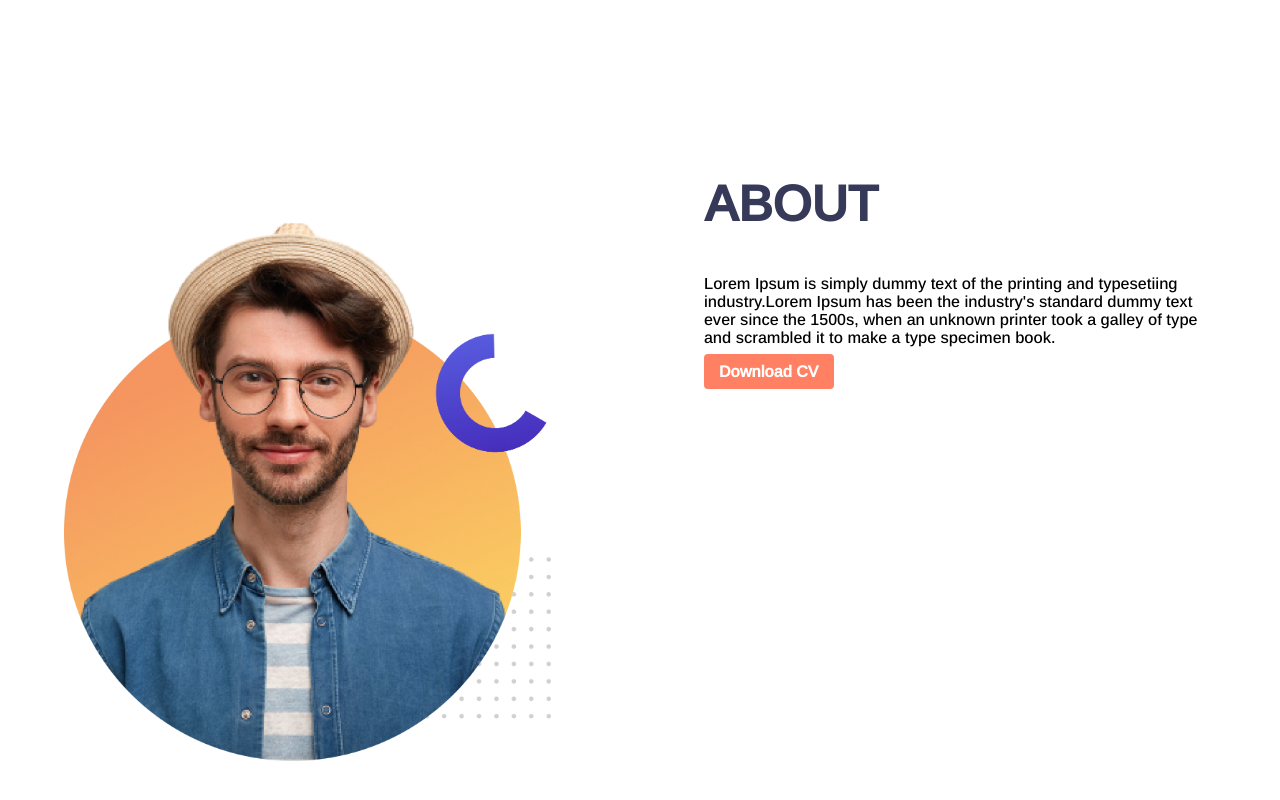
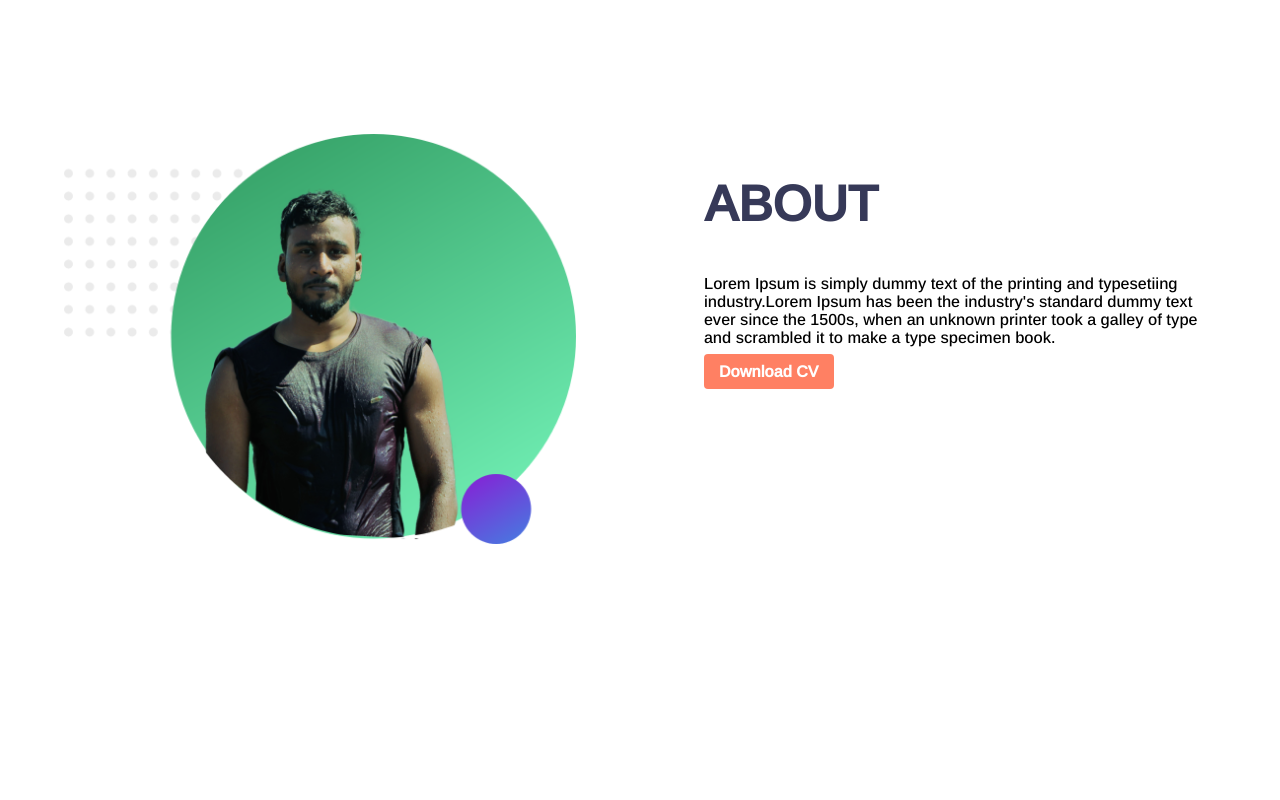
Before and after one commit to iamjahid697/Assignment01, a plain HTML site: page index.html in a window 1280 px wide. Shown: the part 780-1580 px from the top of the page. Drawn offline with nearby package versions, Linux system fonts and the light colour scheme.

Commit message:
picture change

```diff
--- a/index.html
+++ b/index.html
@@ -30,7 +30,7 @@
     </section>
     <section>
         <div class="half-width">
-            <img src="images/do not use this pic2.png" alt="">
+            <img src="images/02.png" alt="">
         </div>
         <div class="half-width">
             <h1 class="font-color-one">ABOUT</h1>
```
Also changed, not shown: images/02.png (added).
